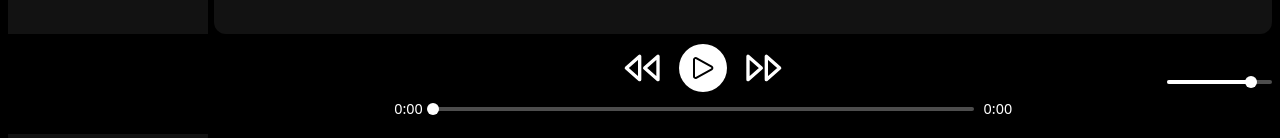
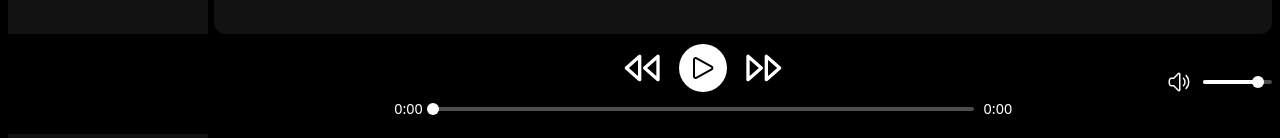
Before and after one commit to Robdea/spotiClone, a React (Vite) app: page /#/ in a window 1280 px wide. Shown: the part 658-796 px from the top of the page. Built offline with nearby package versions, Linux system fonts and the light colour scheme.

Commit message:
Funcion de muted

```diff
--- a/src/components/PlayBar.tsx
+++ b/src/components/PlayBar.tsx
@@ -13,8 +13,6 @@ import { Link } from "react-router";
 
 export default function PlayBar(){
     const audioRef = useRef<HTMLAudioElement>(null)
-    // const [currentTime, setCurrentTime] = useState(0);
-    // const [] = useState(0)
     const {musicData, setNextSong, handleSeek, setPreviousSong, setIsPaused, isPaused, setCurrentTime, currentTime, duration, setDuration } = useCurrentMusic()
 
     useEffect(() => {
@@ -58,14 +56,6 @@ export default function PlayBar(){
         }
     },[setNextSong]);
 
-    // const handleSeek = (value: number) => {
-    //     console.log(duration);
-    //     setCurrentTime(value);
-    //     if(audioRef.current){
-    //         audioRef.current.currentTime = value
-    //     }
-    // }
-
     const [volume, setVolume] = useState(80)
     function handleVolumeChange(value: number) {
         setVolume(value);
@@ -73,6 +63,16 @@ export default function PlayBar(){
             audioRef.current.volume = value / 100;
         }
     }
+
+    const [isMuted, setIsMuted] = useState(false);
+
+    function handleMuted() {
+        if (audioRef.current) {
+            audioRef.current.muted = !audioRef.current.muted;
+            setIsMuted((prev) => prev = !prev)
+        }
+    }
+
 
     const isMobile = useIsMobile()
 
@@ -173,7 +173,20 @@ export default function PlayBar(){
                             </span>
                         </div>
                     </div>
-                    <div className="w-1/12 flex ">
+                    <div className="w-1/12 flex items-center gap-3">
+                        <button onClick={handleMuted}>
+                            { isMuted || audioRef.current?.volume == 0 ? (
+                                    <svg xmlns="http://www.w3.org/2000/svg" fill="none" viewBox="0 0 24 24" strokeWidth="1.5" stroke="currentColor" className="size-6">
+                                        <path strokeLinecap="round" strokeLinejoin="round" d="M17.25 9.75 19.5 12m0 0 2.25 2.25M19.5 12l2.25-2.25M19.5 12l-2.25 2.25m-10.5-6 4.72-4.72a.75.75 0 0 1 1.28.53v15.88a.75.75 0 0 1-1.28.53l-4.72-4.72H4.51c-.88 0-1.704-.507-1.938-1.354A9.009 9.009 0 0 1 2.25 12c0-.83.112-1.633.322-2.396C2.806 8.756 3.63 8.25 4.51 8.25H6.75Z" />
+                                    </svg>
+                                ) :
+                                (
+                                    <svg xmlns="http://www.w3.org/2000/svg" fill="none" viewBox="0 0 24 24" strokeWidth="1.5" stroke="currentColor" className="size-6">
+                                        <path strokeLinecap="round" strokeLinejoin="round" d="M19.114 5.636a9 9 0 0 1 0 12.728M16.463 8.288a5.25 5.25 0 0 1 0 7.424M6.75 8.25l4.72-4.72a.75.75 0 0 1 1.28.53v15.88a.75.75 0 0 1-1.28.53l-4.72-4.72H4.51c-.88 0-1.704-.507-1.938-1.354A9.009 9.009 0 0 1 2.25 12c0-.83.112-1.633.322-2.396C2.806 8.756 3.63 8.25 4.51 8.25H6.75Z" />
+                                   </svg>
+                                )
+                            }
+                        </button>
                         <RangeComponent
                             limit={100}
                             start={0}
--- a/src/layouts/MainLayout.tsx
+++ b/src/layouts/MainLayout.tsx
@@ -5,9 +5,25 @@ import MiniCardAlbum from "../components/MiniCardAlbum";
 import { useIsMobile } from "../hooks/useIsMobile";
 import { useCurrentMusic } from "../storage/currentMusic";
 import SongControllers from "../components/SongControllers";
+import { useEffect } from "react";
 
 export default function MainLayout() {
     const isMobile = useIsMobile()
+    const {setIsPaused} = useCurrentMusic()
+
+    const handleKeyDown = (event: KeyboardEvent) => {
+        if (event.code === "Space" || event.key === " ") {
+            event.preventDefault(); // evita el scroll automático de la página
+            setIsPaused();
+        }
+    };
+
+    useEffect(() => {
+        window.addEventListener("keydown", handleKeyDown);
+        return () => {
+            window.removeEventListener("keydown", handleKeyDown);
+        };
+    }, []);
 
     const {showPlayControl} = useCurrentMusic()
 
```
